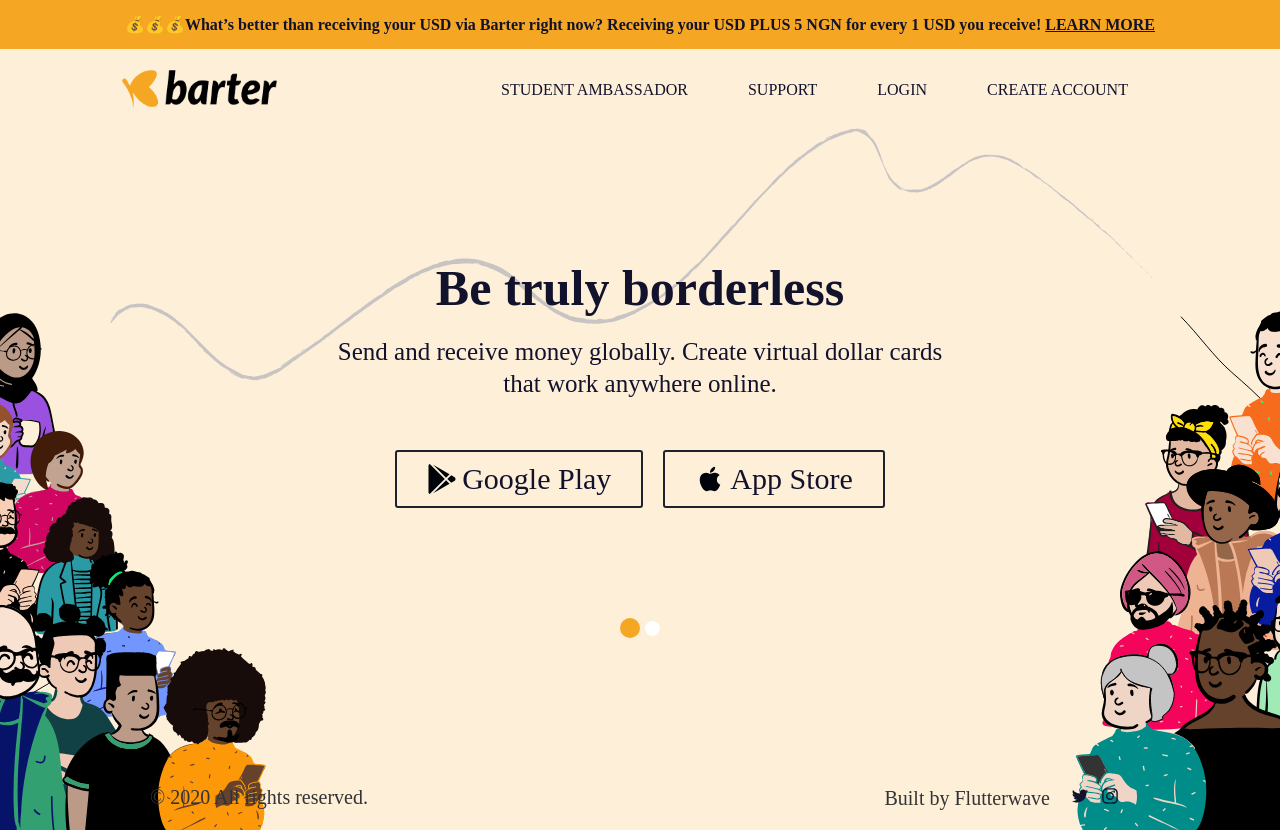
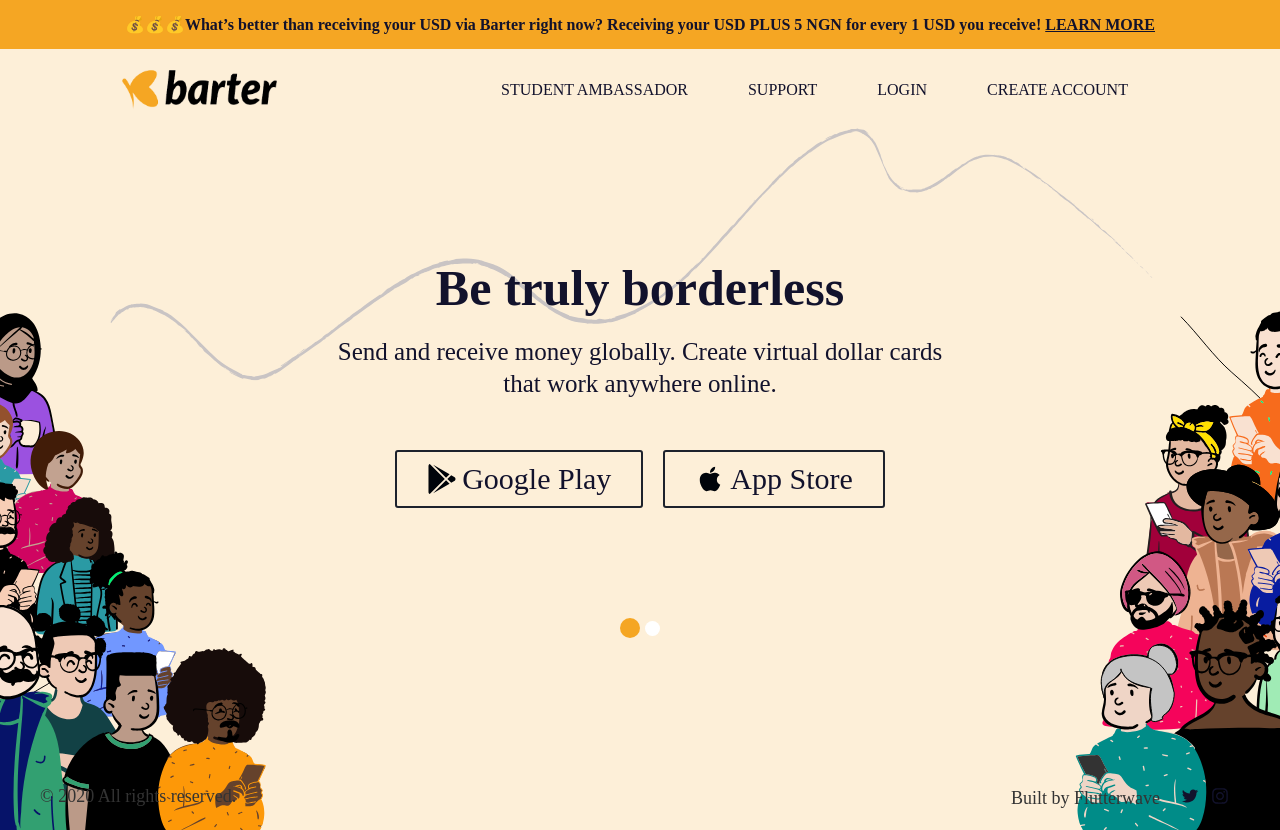
Before and after one commit to Portfolio-React-Team1/barter_clone, a React (Create React App) app: page / in a window 1280 px wide. Built offline with nearby package versions, Linux system fonts and the light colour scheme; a web font is replaced by a local one.

Commit message:
Update landingFooter.css

```diff
--- a/src/components/LandingFooter/landingFooter.css
+++ b/src/components/LandingFooter/landingFooter.css
@@ -11,7 +11,7 @@
 }
 .landingFooter__content p{
     color: #333;
-    font-size: 20px;
+    font-size: 18px;
     font-weight: 500;
 
 }
@@ -33,13 +33,14 @@
 
 
 
-@media only screen and (max-width: 768px) {
+@media (max-width: 1000px) {
     .landingFooter__content{
         width: 100%;
         padding-top: 150px!important;
         padding: 0;
         text-align: center;
         flex-direction: column-reverse;
+
     }
     .landing__footer-flutter{
         justify-content: center;
@@ -49,3 +50,10 @@
         margin-top: 10px;
     }
 }
+
+@media (min-width:1001px) and (max-width:1300px){
+    .landingFooter__content{
+        padding-left: 40px;
+        padding-right: 40px;
+    }
+}
```
